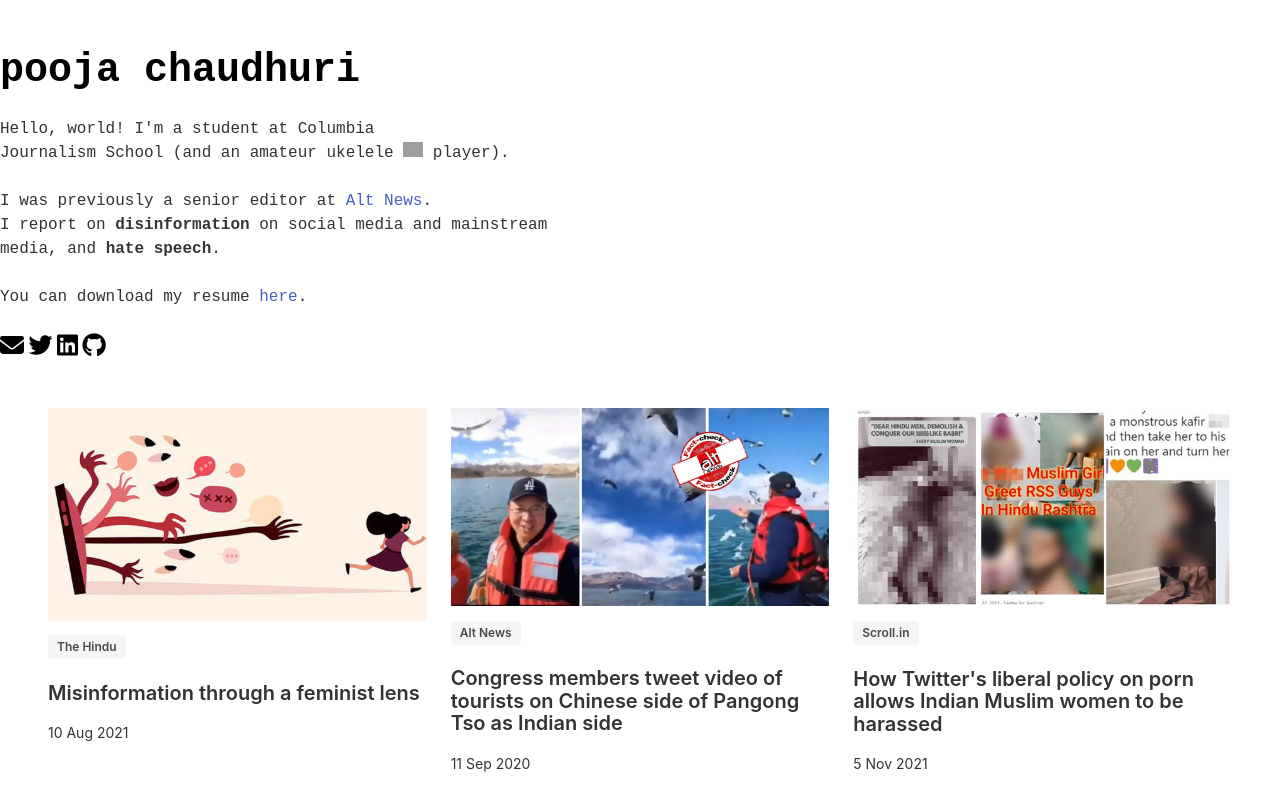
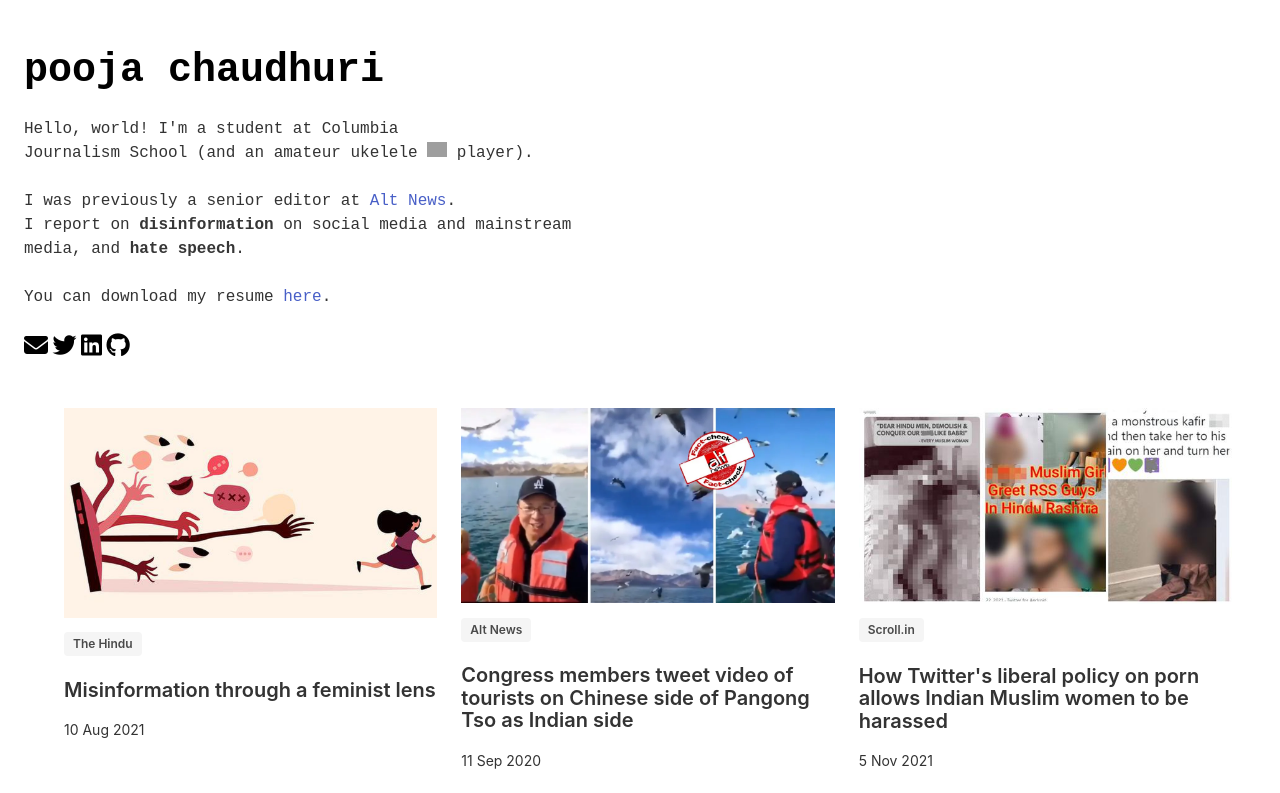
Before and after one commit to poojachaudhuri/poojachaudhuri.github.io, a plain HTML site: page index.html in a window 1280 px wide. Shown: the top 793 px of the page. Drawn offline with nearby package versions, Linux system fonts and the light colour scheme; grey boxes are pictures that could not be loaded.

Commit message:
Update index.html

```diff
--- a/index.html
+++ b/index.html
@@ -59,7 +59,7 @@
 <body>
 
   <!-- Intro -->
-  <div class="containner is-fluid">
+  <div class="containner is-fluid pl-5">
     <br>
     <div class="intro mt-5">
       <div class="mx-auto" style="max-width: 1340px">
@@ -103,7 +103,7 @@
   <!-- Work -->
   <section class="section">
 
-    <div class="columns is-multiline content">
+    <div class="columns is-multiline content pl-4">
 
       <div class="column is-one-third">
         <h4>
```
